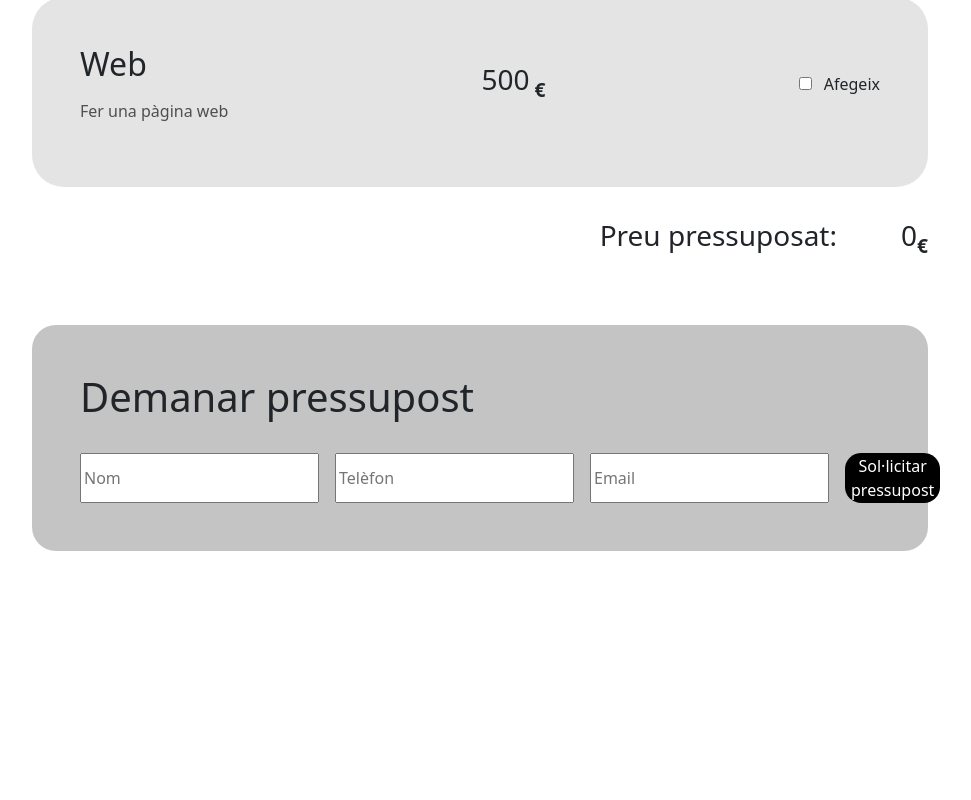
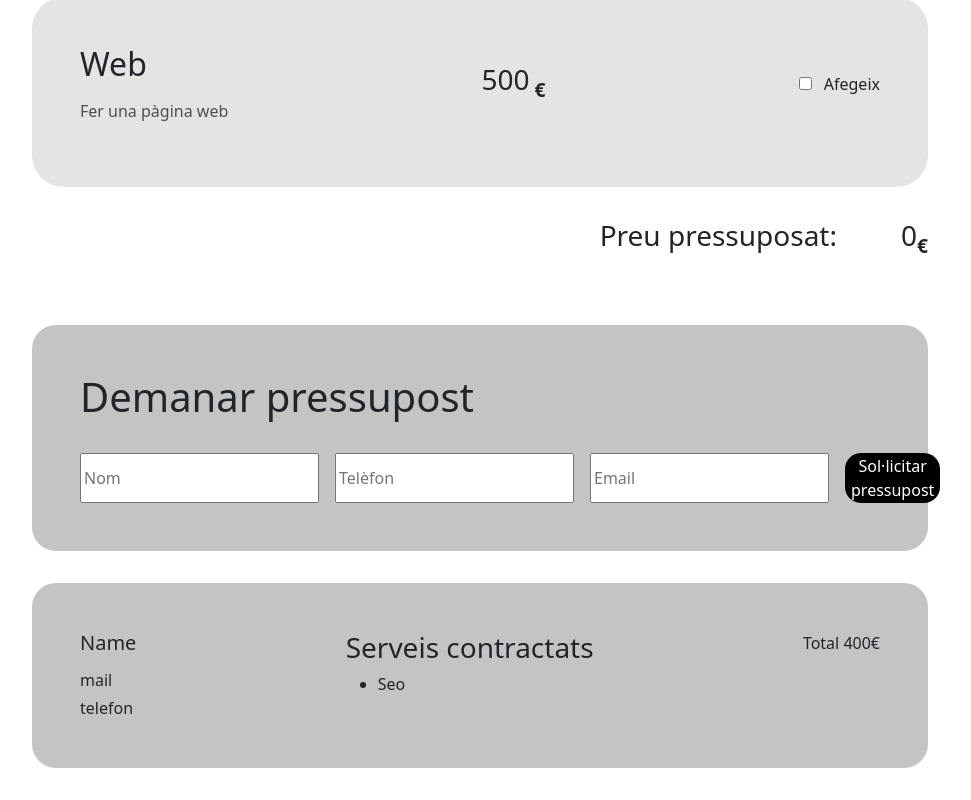
Before and after one commit to jordiciurana16/6.1-Pressupostos-Nivell3, an Angular app in the folder Sprint6/6.1-Pressupostos-Nivell3/Budgets/: page /landing in a window 1280 px wide. Shown: the part 816-1616 px from the top of the page, without its empty margins (160-1131 px from the left). Before the commit the page ends 1399 px from the top, so only its background shows below. Built offline with nearby package versions, Linux system fonts and the light colour scheme.

Commit message:
form set up user budget list

```diff
--- a/Sprint6/6.1-Pressupostos-Nivell3/Budgets/src/app/budget.service.ts
+++ b/Sprint6/6.1-Pressupostos-Nivell3/Budgets/src/app/budget.service.ts
@@ -1,4 +1,5 @@
 import { Injectable } from '@angular/core';
+import { ICard } from './card/i-card';
 
 @Injectable({
   providedIn: 'root',
@@ -8,6 +9,8 @@ export class BudgetService {
   budgetList: Array<number> = [];
   removedIndex: number | undefined;
   totalWebBudget: number = 0;
+  cardList: ICard[] = [];
+  serviceNamesList: string[] = [];
 
   constructor() {}
 
@@ -28,11 +31,16 @@ export class BudgetService {
     }
   }
 
-  handleBudgetChange(amount: number, isChecked: boolean): void {
+  handleBudgetChange(card: ICard, isChecked: boolean): void {
     if (isChecked) {
-      this.addBudget(amount);
+      this.addBudget(card.price);
+      this.serviceNamesList.push(card.title);
+      console.log(this.serviceNamesList);
     } else {
-      this.removeBudget(amount);
+      this.removeBudget(card.price);
+      this.serviceNamesList.pop();
+      console.log(this.serviceNamesList);
+
       isChecked = false;
     }
   }
--- a/Sprint6/6.1-Pressupostos-Nivell3/Budgets/src/app/card/card.component.html
+++ b/Sprint6/6.1-Pressupostos-Nivell3/Budgets/src/app/card/card.component.html
@@ -1,5 +1,5 @@
 <section>
-  <article *ngFor="let card of cardList; index as i">
+  <article *ngFor="let card of this.BudgetService.cardList; index as i">
     <summary>
       <div>
         <h2>{{ card.title }}</h2>
@@ -25,7 +25,7 @@
       <ng-container
         *ngIf="
           webCardIsChecked &&
-          i === cardList.length - 1 &&
+          i === this.BudgetService.cardList.length - 1 &&
           BudgetService.isChecked
         "
       >
--- a/Sprint6/6.1-Pressupostos-Nivell3/Budgets/src/app/card/card.component.ts
+++ b/Sprint6/6.1-Pressupostos-Nivell3/Budgets/src/app/card/card.component.ts
@@ -1,5 +1,4 @@
 import { Component } from '@angular/core';
-import { ICard } from './i-card';
 import cardJSON from './cards.json';
 import { CommonModule } from '@angular/common';
 import { ReactiveFormsModule, FormArray, FormControl } from '@angular/forms';
@@ -13,19 +12,17 @@ import { PanelComponent } from '../panel/panel.component';
   styleUrl: './card.component.scss',
 })
 export class CardComponent {
-  cardList: ICard[] = [];
-
   checkboxArray = new FormArray<FormControl<boolean | null>>([]);
 
   webCardIsChecked = false;
 
   constructor(public BudgetService: BudgetService) {
-    this.cardList = cardJSON;
+    this.BudgetService.cardList = cardJSON;
     this.initializeCheckboxes();
   }
 
   initializeCheckboxes() {
-    this.cardList.forEach(() =>
+    this.BudgetService.cardList.forEach(() =>
       this.checkboxArray.push(new FormControl(false))
     );
   }
@@ -33,13 +30,16 @@ export class CardComponent {
   onCheckboxChange(event: Event, index: number) {
     this.BudgetService.isChecked = (event.target as HTMLInputElement).checked;
 
-    this.BudgetService.handleBudgetChange(
-      this.cardList[index].price,
-      this.BudgetService.isChecked
-    );
+    const card = this.BudgetService.cardList[index];
+    this.BudgetService.handleBudgetChange(card, this.BudgetService.isChecked);
 
-    if (this.BudgetService.isChecked && index === this.cardList.length - 1) {
+    if (
+      this.BudgetService.isChecked &&
+      index === this.BudgetService.cardList.length - 1
+    ) {
       this.webCardIsChecked = true;
     }
   }
+
+  freelanceServiceChecked() {}
 }
--- a/Sprint6/6.1-Pressupostos-Nivell3/Budgets/src/app/form/form.component.html
+++ b/Sprint6/6.1-Pressupostos-Nivell3/Budgets/src/app/form/form.component.html
@@ -1,9 +1,27 @@
 <main>
-  <h1>Demanar pressupost</h1>
-  <form>
-    <input placeholder="Nom" />
-    <input placeholder="Telèfon" />
-    <input placeholder="Email" />
-    <button>Sol·licitar pressupost</button>
-  </form>
+  <section>
+    <h1>Demanar pressupost</h1>
+    <form [formGroup]="RequireBudgetForm" (ngSubmit)="onSubmit()">
+      <input formControlName="name" placeholder="Nom" />
+      <input formControlName="phone" placeholder="Telèfon" />
+      <input formControlName="mail" placeholder="Email" />
+      <button>Sol·licitar pressupost</button>
+    </form>
+  </section>
+
+  <ng-container>
+    <article>
+      <div>
+        <h5>Name</h5>
+        <span>mail</span><span>telefon</span>
+      </div>
+      <div>
+        <h3>Serveis contractats</h3>
+        <ul>
+          <li>Seo</li>
+        </ul>
+      </div>
+      <div>Total 400€</div>
+    </article>
+  </ng-container>
 </main>
--- a/Sprint6/6.1-Pressupostos-Nivell3/Budgets/src/app/form/form.component.scss
+++ b/Sprint6/6.1-Pressupostos-Nivell3/Budgets/src/app/form/form.component.scss
@@ -1,10 +1,18 @@
 main {
   margin: 2rem 10rem;
+}
+section {
   background-color: #c4c4c4;
+  padding: 3rem;
   border-radius: 1.5rem;
-  padding: 3rem;
+  margin-bottom: 2rem;
 }
 
+article {
+  background-color: #c4c4c4;
+  padding: 3rem;
+  border-radius: 1.5rem;
+}
 h1 {
   margin-bottom: 2rem;
 }
@@ -18,3 +26,14 @@ button {
   border: none;
   border-radius: 1rem;
 }
+
+article {
+  display: flex;
+  justify-content: space-between;
+}
+
+div:nth-child(1) {
+  display: flex;
+  flex-direction: column;
+  gap: 0.3rem;
+}
--- a/Sprint6/6.1-Pressupostos-Nivell3/Budgets/src/app/form/form.component.ts
+++ b/Sprint6/6.1-Pressupostos-Nivell3/Budgets/src/app/form/form.component.ts
@@ -1,11 +1,30 @@
 import { Component } from '@angular/core';
+import { FormGroup, FormControl, FormBuilder } from '@angular/forms';
+import { ReactiveFormsModule } from '@angular/forms';
 
 @Component({
   selector: 'app-form',
-  imports: [],
+  imports: [ReactiveFormsModule],
   templateUrl: './form.component.html',
-  styleUrl: './form.component.scss'
+  styleUrl: './form.component.scss',
 })
 export class FormComponent {
+  userObject = {};
+  usersBudgetList: any = [];
+  RequireBudgetForm!: FormGroup;
 
+  constructor(private formBuilder: FormBuilder) {}
+  ngOnInit() {
+    this.RequireBudgetForm = this.formBuilder.group({
+      name: new FormControl(''),
+      phone: new FormControl(''),
+      mail: new FormControl(''),
+    });
+  }
+
+  onSubmit() {
+    this.userObject = this.RequireBudgetForm.value;
+    this.usersBudgetList.push(this.userObject);
+    console.log(this.usersBudgetList);
+  }
 }
```
